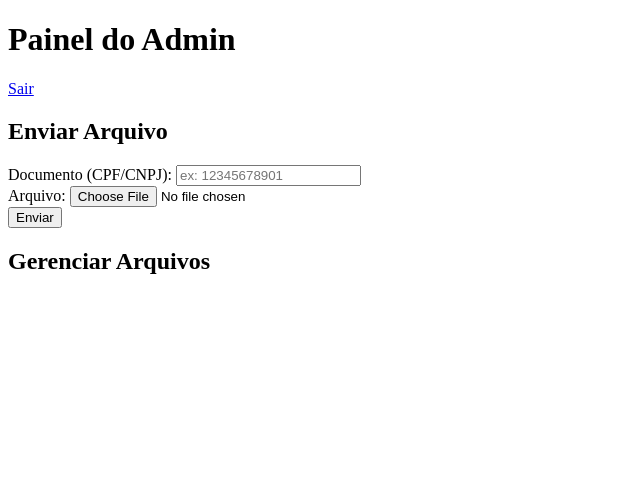
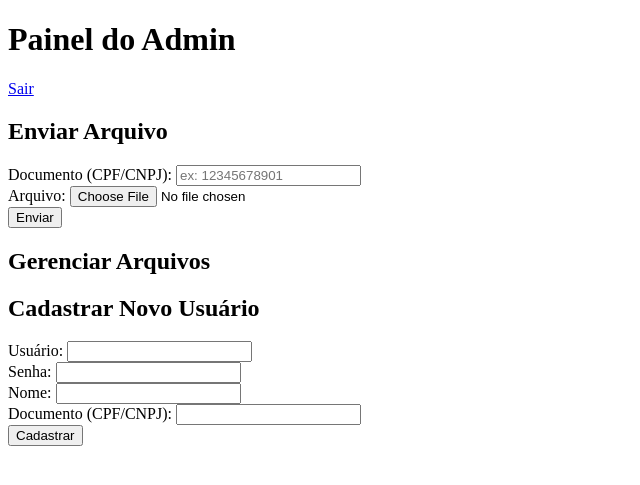
Before and after one commit to denisinfrabh/manage, a PHP site: page /public/admin.php in a window 1280 px wide. Shown: the top 485 px of the page, without its empty margins (0-640 px from the left). Run offline with PHP 8.4, Linux system fonts and the light colour scheme; a user stored in the database is signed in; data comes from the database, SQL or seed files in the repository.

Commit message:
Adiciona formulário de cadastro de usuários no admin.php

```diff
--- a/public/admin.php
+++ b/public/admin.php
@@ -4,6 +4,19 @@ verificarLogin();
 if (!ehAdmin()) {
     header('Location: usuario.php');
     exit;
+}
+if (isset($_POST['cadastrar_usuario'])) {
+    $novo_usuario = $_POST['usuario'];
+    $novo_senha = password_hash($_POST['senha'], PASSWORD_DEFAULT);
+    $novo_nome = $_POST['nome'];
+    $novo_documento = $_POST['documento'];
+
+    $stmt = $pdo->prepare("INSERT INTO usuarios (usuario, senha, nivel, nome, documento) VALUES (?, ?, 'usuario', ?, ?)");
+    if ($stmt->execute([$novo_usuario, $novo_senha, $novo_nome, $novo_documento])) {
+        $msg = "Usuário '$novo_usuario' cadastrado com sucesso!";
+    } else {
+        $msg = "Erro ao cadastrar usuário!";
+    }
 }
 
 $msg = '';
@@ -88,5 +101,14 @@ $clientes_nomes = array_column($usuarios, 'nome', 'documento');
         <?php endforeach; ?>
         </ul>
     <?php endforeach; ?>
+<h2>Cadastrar Novo Usuário</h2>
+<form method="post">
+    Usuário: <input type="text" name="usuario" required><br>
+    Senha: <input type="password" name="senha" required><br>
+    Nome: <input type="text" name="nome" required><br>
+    Documento (CPF/CNPJ): <input type="text" name="documento" required><br>
+    <input type="submit" name="cadastrar_usuario" value="Cadastrar">
+</form>
+
 </body>
 </html>
```
